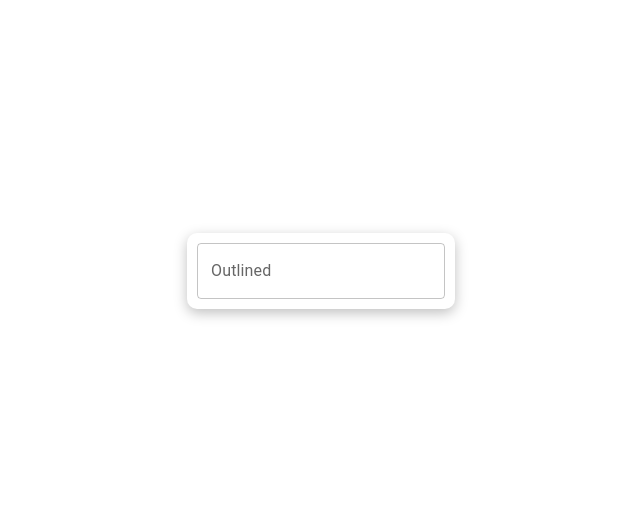
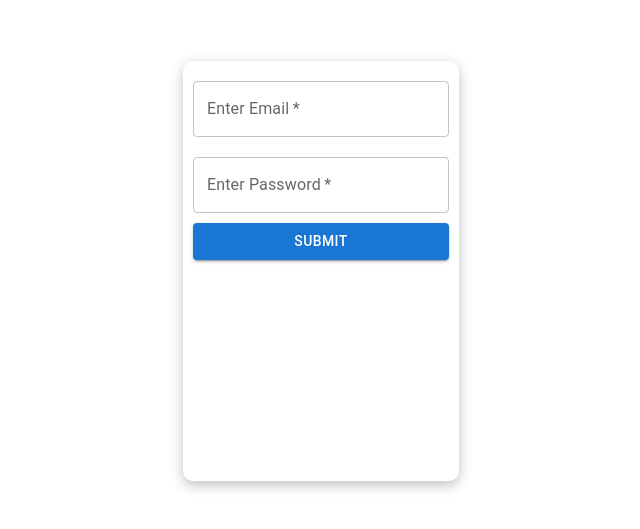
Before and after one commit to Uday-lal/insta_clone, a React (Create React App) app in the folder frontend/: page /login in a window 1280 px wide. Shown: the part 129-658 px from the top of the page, without its empty margins (319-959 px from the left). Built offline with nearby package versions, Linux system fonts and the light colour scheme.

Commit message:
Completed the login form design

```diff
--- a/frontend/src/index.css
+++ b/frontend/src/index.css
@@ -21,3 +21,7 @@ div.page {
 body {
   font-family: "Quicksand", sans-serif;
 }
+
+.w-100 {
+  width: 100%;
+}
--- a/frontend/src/pages/login/Login.jsx
+++ b/frontend/src/pages/login/Login.jsx
@@ -1,19 +1,56 @@
 import React from "react";
 import Card from "../../components/card/Card.jsx";
 import TextField from "@mui/material/TextField";
+import Button from "@mui/material/Button";
 
 function Login() {
   return (
     <React.Fragment>
       <div className="page">
         <div className="center">
-          <Card>
-            <form>
+          <Card
+            style={{
+              width: "20vw",
+              height: "50vh",
+            }}
+          >
+            <form
+              method="POST"
+              style={{
+                width: "100%",
+              }}
+            >
               <TextField
-                id="outlined-basic"
-                label="Outlined"
+                label="Enter Email"
+                type="email"
+                autoComplete="off"
                 variant="outlined"
+                name="email"
+                style={{
+                  margin: "10px 0px",
+                }}
+                className="w-100"
+                required="true"
               />
+              <TextField
+                label="Enter Password"
+                type="password"
+                autoComplete="off"
+                variant="outlined"
+                name="password"
+                style={{
+                  margin: "10px 0px",
+                }}
+                className="w-100"
+                required="true"
+              />
+              <Button
+                variant="contained"
+                style={{ width: "100%" }}
+                type="submit"
+              >
+                Submit
+              </Button>
             </form>
           </Card>
         </div>
```
